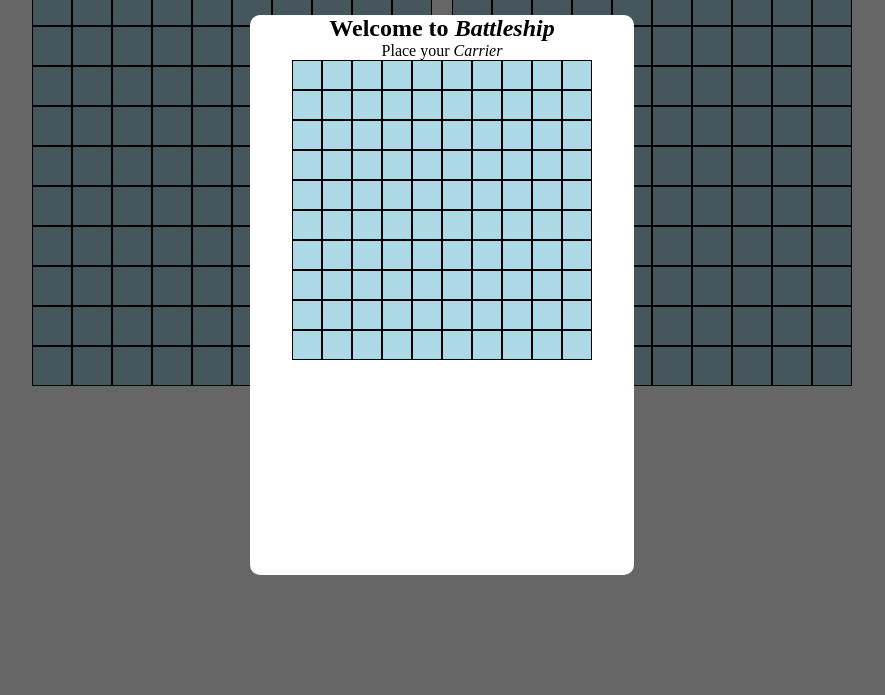
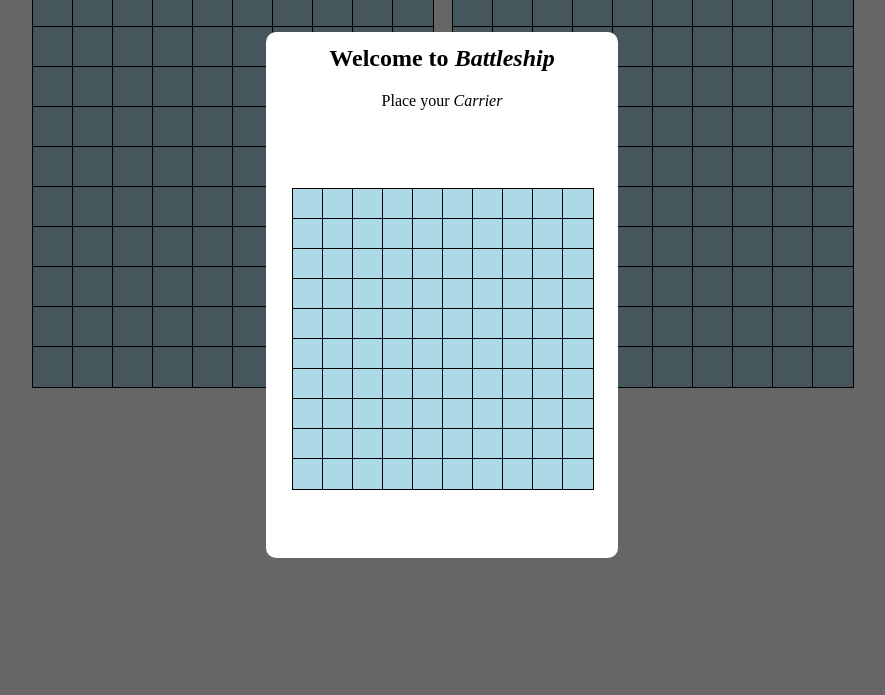
Before and after one commit to myinan/battleship-game, a website built with webpack: page src/index.html in a window 1280 px wide. Shown: the part 105-800 px from the top of the page, without its empty margins (198-1083 px from the left). Built offline with nearby package versions, Linux system fonts and the light colour scheme.

Commit message:
Create renderGameLoop and renderWelcome

```diff
--- a/src/index.html
+++ b/src/index.html
@@ -6,16 +6,17 @@
   <title>Battleship</title>
 </head>
 <body>
+  <h1>Battleship</h1>
+
   <div class="overlay"></div>
   <div class="ship-placer-container">
     <div class="ship-placer">
       <h2>Welcome to <i>Battleship</i></h2>
       <p>Place your <i>Carrier</i></p>
-      <div class="game-board" style="--cell-size: 30px;"></div>
+      <div class="game-board"></div>
     </div>
   </div>
 
-  <h1>Battleship</h1>
   <div class="main-container">
     <div id="human-player-container" class="player-container">
       <div class="game-board"></div>
--- a/src/index.js
+++ b/src/index.js
@@ -1,2 +1,2 @@
 import "./style.css";
-import "./modules/renderingModule";
+import "./modules/renderGameLoop";
--- /dev/null
+++ b/src/modules/renderGameLoop.css
@@ -0,0 +1,27 @@
+.main-container {
+  display: flex;
+  justify-content: center;
+  gap: 20px;
+}
+
+.game-board {
+  display: grid;
+  grid-template-columns: repeat(10, var(--cell-size, 40px));
+  grid-template-rows: repeat(10, var(--cell-size, 40px));
+}
+
+.cell {
+  width: var(--cell-size, 40px);
+  height: var(--cell-size, 40px);
+  border: 1px solid #000;
+  background-color: #add8e6; /* Light Blue */
+  display: flex;
+  justify-content: center;
+  align-items: center;
+  font-size: 0.8em;
+  cursor: pointer;
+}
+
+#computer-player-container .cell:hover {
+  background-color: green;
+}
--- a/src/modules/renderingModule.js
+++ b/src/modules/renderGameLoop.js
@@ -1,8 +1,9 @@
-import "./renderingModule.css";
+import "./renderGameLoop.css";
 import { events } from "../helpers/events";
 import "./gameLoop";
+import "./renderWelcome";
 
-// Get references for all(3) gameboards, also
+// Get a reference for all(3) gameboards, also
 // seperate references for computerBoard and humanBoard
 const gameBoards = document.querySelectorAll(".game-board");
 const computerBoard = document.querySelector(
--- /dev/null
+++ b/src/modules/renderWelcome.css
@@ -0,0 +1,51 @@
+.overlay {
+  position: absolute;
+  z-index: 1;
+  top: 0;
+  left: 0;
+  height: 100%;
+  width: 100%;
+  background-color: black;
+  opacity: 0.6;
+}
+
+.ship-placer-container {
+  position: absolute;
+  z-index: 2;
+  top: 0;
+  right: 0;
+  width: 100%;
+  height: 100%;
+  display: flex;
+  justify-content: center;
+  align-items: center;
+}
+
+.ship-placer {
+  height: max(40%, 500px);
+  background-color: white;
+  border-radius: 10px;
+  display: flex;
+  align-items: center;
+  flex-direction: column;
+  gap: 20px;
+  padding: 1vw 2vw;
+}
+
+.ship-placer .game-board {
+  --cell-size: 30px;
+  margin: auto;
+}
+
+.ship-placer .game-board .cell {
+  --cell-size: 30px;
+}
+
+.hidden {
+  top: 0;
+  left: 0;
+  pointer-events: none !important;
+  position: absolute !important;
+  max-height: 0 !important;
+  opacity: 0 !important;
+}
--- /dev/null
+++ b/src/modules/renderWelcome.js
@@ -0,0 +1,13 @@
+import "./renderWelcome.css";
+
+const placeShipsBoard = document.querySelector(".ship-placer .game-board");
+
+function addHoverEffect(e) {
+  const event = e;
+  const classListArr = Array.from(event.target.classList);
+  if (classListArr.includes("cell")) {
+    event.target.style.backgroundColor = "black";
+  }
+}
+
+placeShipsBoard.addEventListener("mouseover", addHoverEffect);
--- a/src/modules/renderingModule.css
+++ /dev/null
@@ -1,75 +0,0 @@
-.overlay {
-  position: absolute;
-  z-index: 1;
-  top: 0;
-  left: 0;
-  height: 100%;
-  width: 100%;
-  background-color: black;
-  opacity: 0.6;
-}
-
-.ship-placer-container {
-  position: absolute;
-  z-index: 2;
-  top: 0;
-  right: 0;
-  width: 100%;
-  height: 100%;
-  display: flex;
-  justify-content: center;
-  align-items: center;
-}
-
-.ship-placer {
-  width: 30%;
-  height: 70%;
-  background-color: white;
-  border-radius: 10px;
-  display: flex;
-  align-items: center;
-  flex-direction: column;
-}
-
-h1 {
-  display: flex;
-  font-size: 5rem;
-  justify-content: center;
-}
-
-.main-container {
-  display: flex;
-  justify-content: center;
-  gap: 20px;
-}
-
-.game-board {
-  display: grid;
-  grid-template-columns: repeat(10, var(--cell-size, 40px));
-  grid-template-rows: repeat(10, var(--cell-size, 40px));
-}
-
-.cell {
-  width: var(--cell-size, 40px);
-  height: var(--cell-size, 40px);
-  border: 1px solid #000;
-  background-color: #add8e6; /* Light Blue */
-  display: flex;
-  justify-content: center;
-  align-items: center;
-  font-size: 0.8em;
-  cursor: pointer;
-}
-
-#computer-player-container .cell:hover {
-  background-color: green;
-}
-
-.hidden {
-  top: 0;
-  left: 0;
-  pointer-events: none !important;
-  position: absolute !important;
-  max-height: 0 !important;
-  opacity: 0 !important;
-}
--- a/src/style.css
+++ b/src/style.css
@@ -1,5 +1,10 @@
 * {
   padding: 0;
   margin: 0;
-  box-sizing: border-box;
 }
+
+h1 {
+  display: flex;
+  font-size: 5rem;
+  justify-content: center;
+}
```
